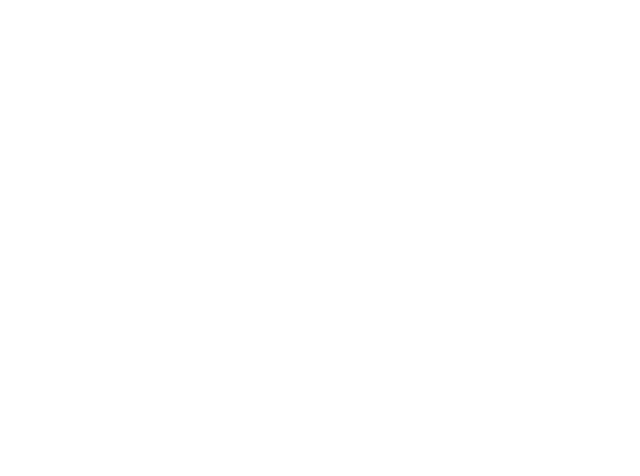
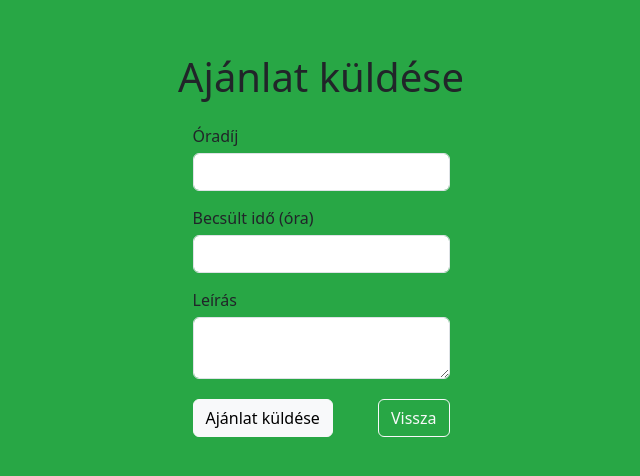
Before and after one commit to kerekdominik/freelancer-webapp, an Angular app in the folder frontend/freelancer_frontend/: page /offer-form/1 in a window 1280 px wide. Before the commit this address led to /. Shown: the part 148-624 px from the top of the page, without its empty margins (319-959 px from the left). Built offline with nearby package versions, Linux system fonts and the light colour scheme; no server answers.

Commit message:
Offer sending

```diff
--- a/frontend/freelancer_frontend/src/app/app-routing.module.ts
+++ b/frontend/freelancer_frontend/src/app/app-routing.module.ts
@@ -3,6 +3,7 @@
 import { HomeComponent } from './components/home/home.component';
 import { LoginComponent } from './components/auth/login/login.component';
 import { ProfileComponent } from './components/profile/profile.component';
+import { OfferComponent } from './components/offer/offer.component';
 import { RegistrationComponent } from './components/auth/registration/registration.component';
 import { AuthGuardService } from './services/auth-services/auth.guard';
 
@@ -12,6 +13,7 @@
   { path: 'login', component: LoginComponent },
   { path: 'register', component: RegistrationComponent },
   { path: 'profile', component: ProfileComponent },
+  { path: 'offer-form/:jobId', component: OfferComponent },
 ];
 
 @NgModule({
--- a/frontend/freelancer_frontend/src/app/app.module.ts
+++ b/frontend/freelancer_frontend/src/app/app.module.ts
@@ -11,6 +11,7 @@
 import { HomeComponent } from './components/home/home.component';
 import { NavbarComponent } from './shared/navbar/navbar.component';
 import { ProfileComponent } from './components/profile/profile.component';
+import { OfferComponent } from './components/offer/offer.component';
 
 @NgModule({
   declarations: [
@@ -19,7 +20,8 @@
     RegistrationComponent,
     HomeComponent,
     NavbarComponent,
-    ProfileComponent
+    ProfileComponent,
+    OfferComponent
   ],
   imports: [
     BrowserModule,
--- a/frontend/freelancer_frontend/src/app/components/home/home.component.css
+++ b/frontend/freelancer_frontend/src/app/components/home/home.component.css
@@ -1,5 +1,5 @@
 .experience-bar {
-    height: 20px;
+    height: 5px;
     background-color: #ddd;
   }
 
--- a/frontend/freelancer_frontend/src/app/components/home/home.component.html
+++ b/frontend/freelancer_frontend/src/app/components/home/home.component.html
@@ -3,9 +3,9 @@
 <div class="jobs-container">
     <div class="job-card" *ngFor="let job of jobs">
         <h2>{{ job.title }}</h2>
-        <p>Kategória: {{ job.category }}</p>
-        <p>Leírás: {{ job.description }}</p>
-        <p>Képességek: </p>
+        <h6>{{ job.category }}</h6>
+        <p>{{ job.description }}</p>
+        <h6>Képességek: </h6>
             <ul>
                 <li *ngFor="let skill of job.skills">{{ skill }}</li>
             </ul>
@@ -13,6 +13,7 @@
             <div class="experience-bar">
                 <div [style.width.%]="(job.experienceLevel / 3) * 100"></div>
             </div>
-        <p>Óradíj: {{ job.price }} Ft</p>
+        <h5>{{ job.price }} Ft/óra</h5>
+        <button class="btn btn-primary" (click)="redirectToOfferForm(job.id)">Ajánlat</button>
     </div>
 </div>
--- a/frontend/freelancer_frontend/src/app/components/home/home.component.ts
+++ b/frontend/freelancer_frontend/src/app/components/home/home.component.ts
@@ -2,6 +2,7 @@
 import { AuthService } from './../../services/auth-services/auth.service';
 import { Job } from 'src/app/models/job.model';
 import { JobService } from 'src/app/services/job.service';
+import { Router } from '@angular/router';
 
 @Component({
   selector: 'app-home',
@@ -11,11 +12,15 @@
 export class HomeComponent implements OnInit {
   jobs: Job[] = []; // Assuming Job is the name of your job model
 
-  constructor(private jobService: JobService) { } // Assuming you have a job service to fetch job data
+  constructor(private jobService: JobService, private router: Router) { } // Assuming you have a job service to fetch job data
 
   ngOnInit(): void {
       this.jobService.getAllJobs().subscribe(data => {
           this.jobs = data;
       });
   }
+
+  redirectToOfferForm(jobId: number) {
+    this.router.navigate(['/offer-form', jobId], {queryParams: { jobId: jobId }});
+  }
 }
--- /dev/null
+++ b/frontend/freelancer_frontend/src/app/components/offer/offer.component.css
@@ -0,0 +1,33 @@
+.offer-container {
+    display: flex;
+    justify-content: center;
+    align-items: center;
+    height: 100vh;
+    background-color: #28a745;
+  }
+
+  .offer-form {
+    width: 100%;
+    max-width: 330px;
+    padding: 15px;
+    margin: auto;
+  }
+
+  .form-group {
+    margin-bottom: 15px;
+  }
+
+  .form-group label {
+    display: block;
+    margin-bottom: 5px;
+  }
+
+  .form-group input, .form-group textarea {
+    width: 100%;
+  }
+
+  .button-row {
+    display: flex;
+    justify-content: space-between;
+    margin-top: 20px;
+  }
--- /dev/null
+++ b/frontend/freelancer_frontend/src/app/components/offer/offer.component.html
@@ -0,0 +1,27 @@
+<div class="offer-container">
+    <div class="content">
+      <h1 class="title text-center">Ajánlat küldése</h1>
+
+      <form class="offer-form" [formGroup]="offerForm" (ngSubmit)="onSubmit()">
+        <div class="form-group">
+          <label for="hourlyRate">Óradíj</label>
+          <input id="hourlyRate" type="number" formControlName="hourlyRate" class="form-control">
+        </div>
+
+        <div class="form-group">
+          <label for="estimatedTime">Becsült idő (óra)</label>
+          <input id="estimatedTime" type="number" formControlName="estimatedTime" class="form-control">
+        </div>
+
+        <div class="form-group">
+          <label for="description">Leírás</label>
+          <textarea id="description" formControlName="description" class="form-control"></textarea>
+        </div>
+
+        <div class="button-row">
+            <button type="submit" class="btn btn-light">Ajánlat küldése</button>
+            <button type="button" routerLink="/home" class="btn btn-outline-light">Vissza</button>
+          </div>
+      </form>
+    </div>
+</div>
--- /dev/null
+++ b/frontend/freelancer_frontend/src/app/components/offer/offer.component.ts
@@ -0,0 +1,74 @@
+import { HttpClient, HttpHeaders } from '@angular/common/http';
+import { Component, OnInit } from '@angular/core';
+import { FormGroup, FormControl, Validators } from '@angular/forms';
+import { ActivatedRoute, Router } from '@angular/router';
+import { Observable } from 'rxjs';
+import { Offer } from 'src/app/models/offer.model';
+import { User } from 'src/app/models/user.model';
+import { UserService } from 'src/app/services/user.service';
+
+@Component({
+  selector: 'app-offer',
+  templateUrl: './offer.component.html',
+  styleUrls: ['./offer.component.css']
+})
+export class OfferComponent implements OnInit {
+  user: User | undefined;
+  offerForm = new FormGroup({
+    jobId: new FormControl('', Validators.required),
+    employeeUsername: new FormControl('', Validators.required),
+    hourlyRate: new FormControl('', Validators.required),
+    estimatedTime: new FormControl('', Validators.required),
+    description: new FormControl(''),
+    status: new FormControl(false)
+  });
+
+  constructor(private userService: UserService, private route: ActivatedRoute, private http: HttpClient, private router: Router) { }
+
+  ngOnInit(): void {
+    this.route.queryParams.subscribe(params => {
+      let jobId = params['jobId'];
+      this.offerForm.get('jobId')!.setValue(jobId);
+    });
+    this.userService.getCurrentUser(localStorage.getItem('jwtToken') || '').subscribe(data => {
+      this.user = data;
+      this.offerForm.get('employeeUsername')!.setValue(this.user.username);
+    });
+  }
+
+
+  onSubmit(): void {
+    if (this.offerForm.valid) {
+      const formValue = this.offerForm.value;
+      if (formValue.jobId && formValue.hourlyRate && formValue.estimatedTime) {
+        const offer: Offer = {
+          jobId: Number(formValue.jobId),
+          employeeUsername: formValue.employeeUsername || 'default',
+          hourlyRate: Number(formValue.hourlyRate),
+          estimatedTime: Number(formValue.estimatedTime),
+          description: formValue.description || '',
+          status: formValue.status || false
+        };
+        this.createOffer(offer).subscribe({
+          next: (data) => {
+            console.log(data);
+          },
+          error: (error) => {
+            console.log(error);
+          }
+        });
+      } else {
+        console.error('Required form field is missing');
+      }
+      this.router.navigateByUrl('/home').catch(err => console.log(err));
+    }
+  }
+
+  createOffer(offer: Offer): Observable<Offer> {
+    const headers = new HttpHeaders({
+      Authorization: 'Bearer ' + localStorage.getItem('jwtToken')
+    });
+
+    return this.http.post<Offer>('http://localhost:8080/api/offers', offer, { headers });
+  }
+}
--- a/frontend/freelancer_frontend/src/app/models/offer.ts
+++ b/frontend/freelancer_frontend/src/app/models/offer.model.ts
@@ -1,7 +1,6 @@
 
 export interface Offer {
-    id: number;
-    employeeId: number;
+    employeeUsername: string;
     jobId: number;
     hourlyRate: number;
     estimatedTime: number;
--- a/frontend/freelancer_frontend/src/app/models/user.model.ts
+++ b/frontend/freelancer_frontend/src/app/models/user.model.ts
@@ -4,7 +4,7 @@
 
 export interface User {
     id: number;
-    usernames: string;
+    username: string;
     role: string;
     skills: string[];
     experienceLevel: number;
```
Also changed, not shown: 1 other file (tests, documents, lock files or other folders).
